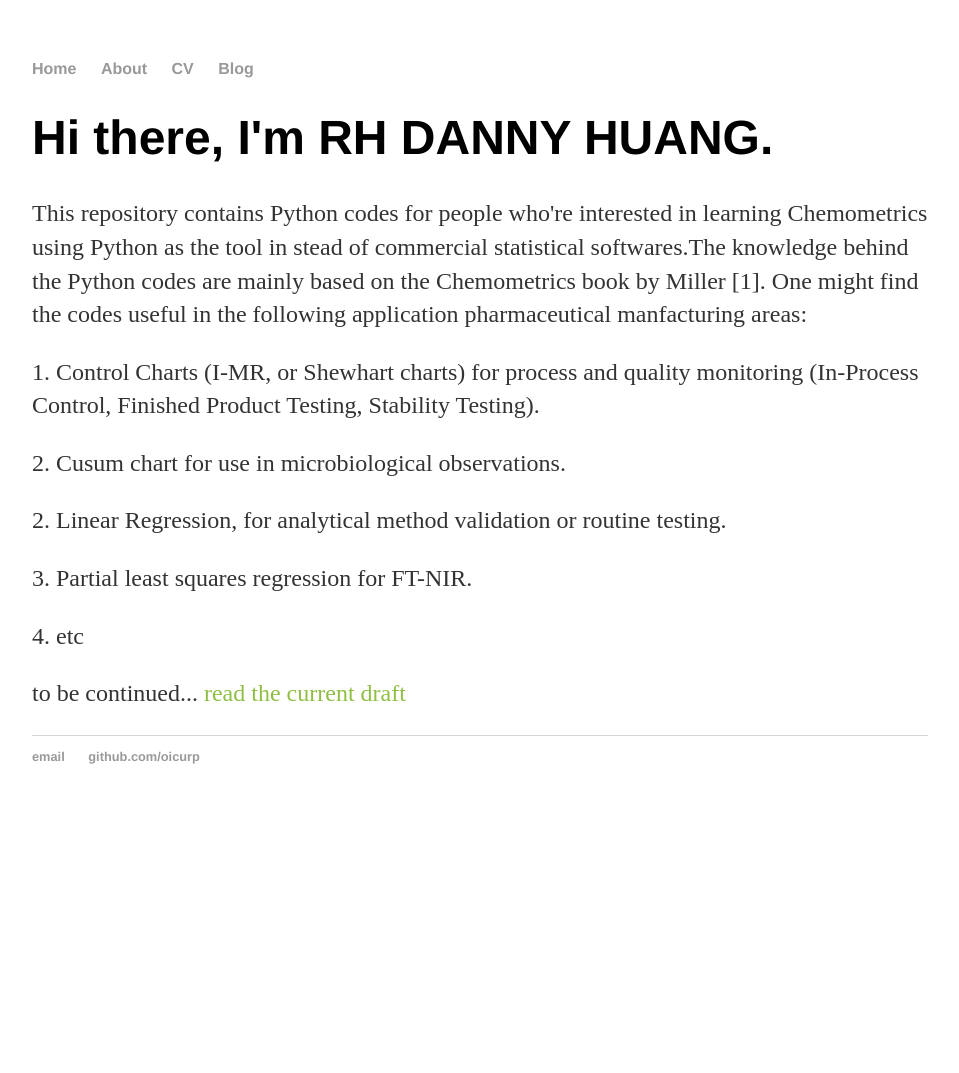
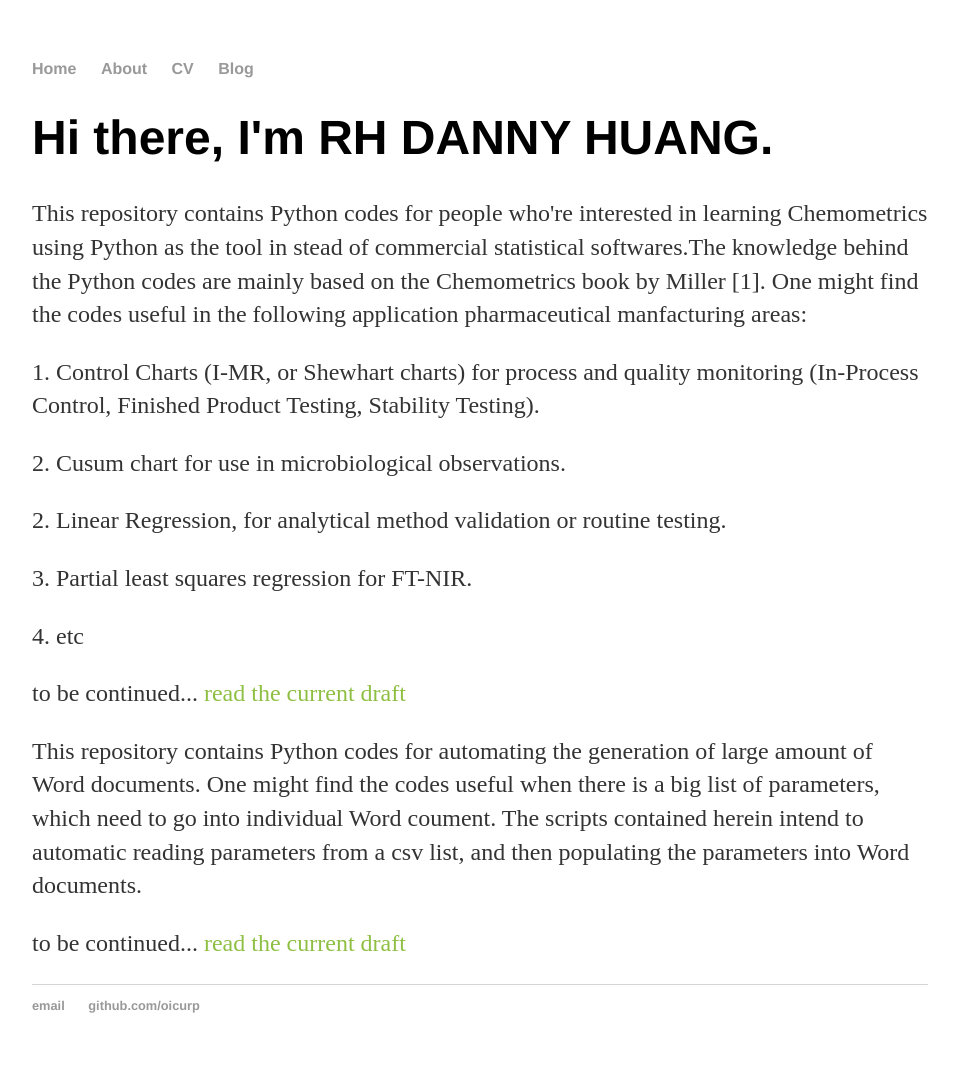
Before and after one commit to oicurp/oicurp.github.io, a Jekyll site: the page built from index.html, in a window 1280 px wide. Shown: the whole page, without its empty margins (160-1119 px from the left). Built offline with Jekyll 4.4.1, drawn with Linux system fonts in a browser that asks for light colours; before the commit the page ends 900 px from its top, so only the background shows below that.

Commit message:
Update index.html

```diff
--- a/index.html
+++ b/index.html
@@ -13,12 +13,23 @@ title: RENHUAN DANNY HUANG, The Pharmaceutical Specialist that Crosses Lines a L
 					</p>
 					<p>
 					2. Cusum chart for use in microbiological observations.
-					</p><p>
+					</p>
+					<p>
 					2. Linear Regression, for analytical method validation or routine testing.
-					</p><p>
+					</p>
+					<p>
 					3. Partial least squares regression for FT-NIR.
-					</p><p>
+					</p>
+					<p>
 					4. etc </p>
 					<p>
 					 to be continued... <a href="https://github.com/oicurp/Chemometrics/" style="color: #8ebf42">read the current draft</a></p>
-    		</div><!-- /.blurb -->
+
+					 <p>This repository contains Python codes for automating the generation of large amount of Word documents.
+					 One might find the codes useful when there is a big list of parameters, which need to go into individual Word coument.
+					The scripts contained herein intend to automatic reading parameters from a csv list, and then populating the parameters into Word documents.</p>
+					 <p>
+
+					 <p>to be continued... <a href="https://github.com/oicurp/Analytical-Instrument-Qualification" style="color: #8ebf42">read the current draft</a></p>
+
+					</div><!-- /.blurb -->
```
